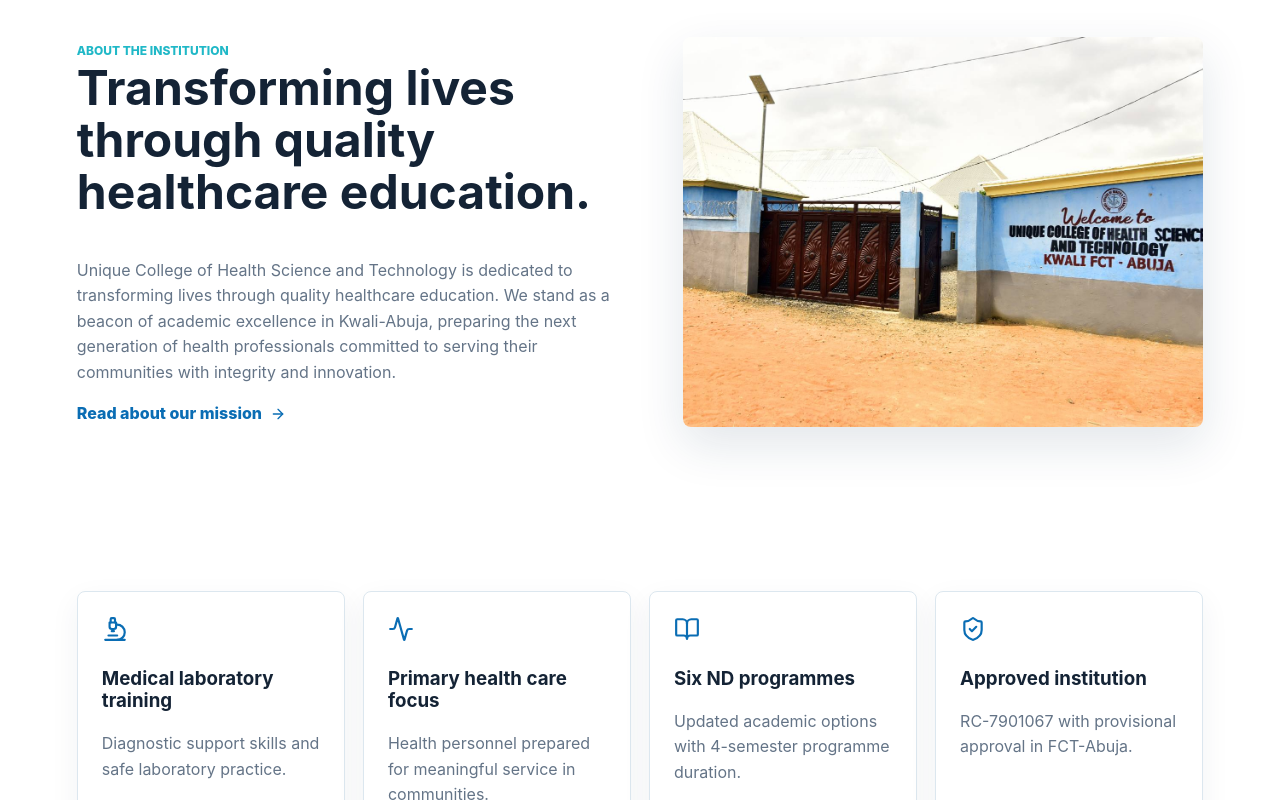
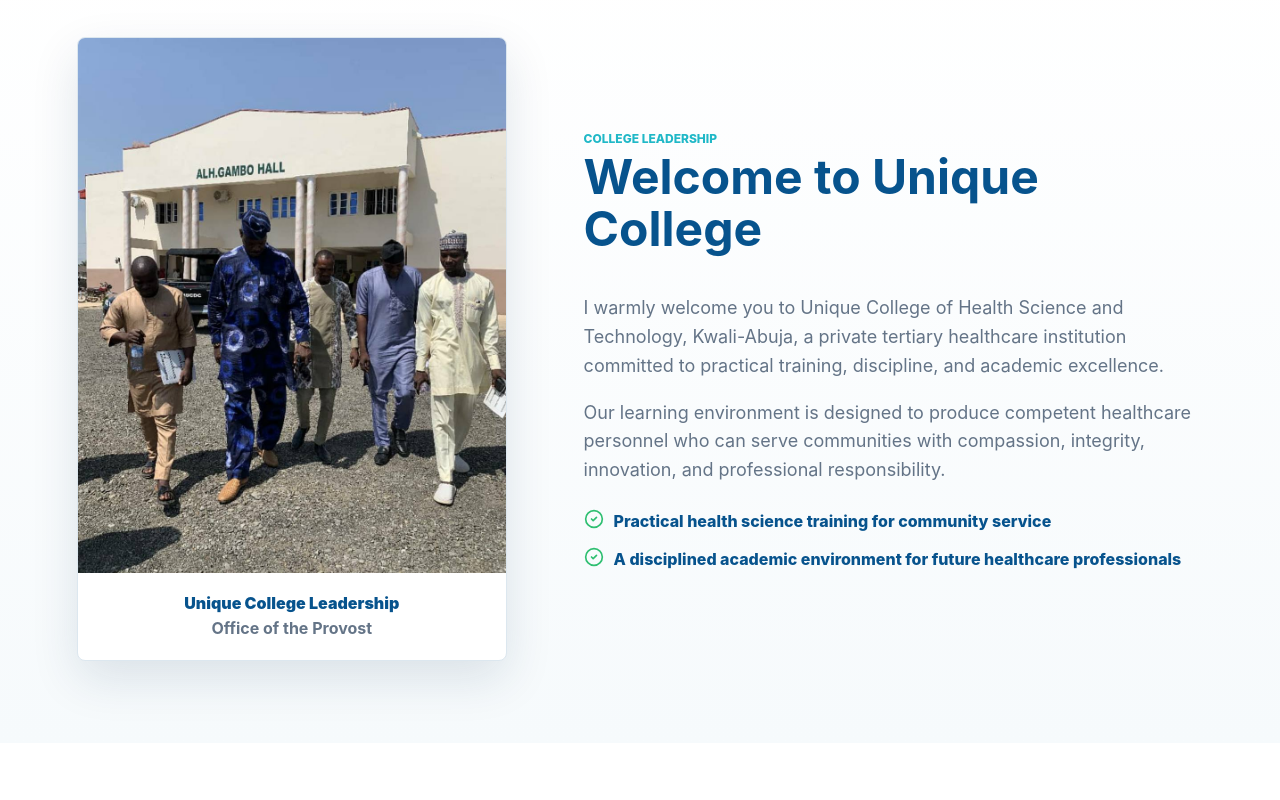
Before and after one commit to Yusufdavid411/Unique-College, a React (Vite) app in the folder frontend/: page / in a window 1280 px wide. Shown: the part 900-1700 px from the top of the page. Built offline with nearby package versions, Linux system fonts and the light colour scheme; no server answers.

Commit message:
Improve homepage content and form reliability

```diff
--- a/frontend/src/data/siteData.js
+++ b/frontend/src/data/siteData.js
@@ -28,6 +28,22 @@
     "To be a leading institution in Nigeria, producing expert, inventive, and responsible professionals.",
   profile:
     "Unique College of Health Science and Technology is dedicated to transforming lives through quality healthcare education. We stand as a beacon of academic excellence in Kwali-Abuja, preparing the next generation of health professionals committed to serving their communities with integrity and innovation."
+};
+
+export const leadershipWelcome = {
+  title: "Welcome to Unique College",
+  label: "College Leadership",
+  name: "Unique College Leadership",
+  role: "Office of the Provost",
+  image: "/school-assets/official-visit-hall.jpg",
+  paragraphs: [
+    "I warmly welcome you to Unique College of Health Science and Technology, Kwali-Abuja, a private tertiary healthcare institution committed to practical training, discipline, and academic excellence.",
+    "Our learning environment is designed to produce competent healthcare personnel who can serve communities with compassion, integrity, innovation, and professional responsibility."
+  ],
+  points: [
+    "Practical health science training for community service",
+    "A disciplined academic environment for future healthcare professionals"
+  ]
 };
 
 export const anthem = {
--- a/frontend/src/pages/public/Application.jsx
+++ b/frontend/src/pages/public/Application.jsx
@@ -18,6 +18,18 @@
   const [form, setForm] = useState(initial);
   const [passport, setPassport] = useState(null);
   const [status, setStatus] = useState({ type: "", message: "" });
+
+  function formatServerError(error) {
+    const response = error.response?.data;
+    if (!response) return "Application could not be submitted. Please check your connection and try again.";
+    if (response.errors && typeof response.errors === "object") {
+      const details = Object.entries(response.errors)
+        .flatMap(([field, messages]) => (Array.isArray(messages) ? messages.map((message) => `${field}: ${message}`) : []))
+        .join(" ");
+      return details ? `${response.message}. ${details}` : response.message;
+    }
+    return response.message || "Application could not be submitted. Please review the form and try again.";
+  }
 
   async function submit(event) {
     event.preventDefault();
@@ -42,10 +54,7 @@
           "Application submitted. Please keep an eye on your email and phone. If your application is accepted, the admissions team will contact you with the next steps."
       });
     } catch (error) {
-      setStatus({
-        type: "error",
-        message: error.response?.data?.message || "Application could not be submitted. Please review the form and try again."
-      });
+      setStatus({ type: "error", message: formatServerError(error) });
     }
   }
 
--- a/frontend/src/pages/public/Home.jsx
+++ b/frontend/src/pages/public/Home.jsx
@@ -1,9 +1,23 @@
+import { useEffect, useState } from "react";
 import { Link } from "react-router-dom";
-import { Activity, ArrowRight, BookOpen, Microscope, ShieldCheck } from "lucide-react";
+import { Activity, ArrowRight, BookOpen, CheckCircle2, Microscope, ShieldCheck } from "lucide-react";
+import { api, assetUrl } from "../../api/client.js";
 import Seo from "../../components/Seo.jsx";
-import { assetPaths, imagery, programs, sampleNews, schoolInfo, stats } from "../../data/siteData.js";
+import { assetPaths, imagery, leadershipWelcome, programs, schoolInfo, stats } from "../../data/siteData.js";
 
 export default function Home() {
+  const [news, setNews] = useState([]);
+  const [newsLoading, setNewsLoading] = useState(true);
+  const [hiddenNewsImages, setHiddenNewsImages] = useState([]);
+
+  useEffect(() => {
+    api
+      .get("/news/public")
+      .then((res) => setNews(res.data.data.slice(0, 2)))
+      .catch(() => setNews([]))
+      .finally(() => setNewsLoading(false));
+  }, []);
+
   return (
     <>
       <Seo title="Home" description="Unique College of Health Science and Technology official website and admission portal." />
@@ -15,6 +29,26 @@
           <div className="hero-actions">
             <Link className="button primary" to="/apply">Start Application <ArrowRight size={18} /></Link>
             <Link className="button ghost" to="/courses">Explore Courses</Link>
+          </div>
+        </div>
+      </section>
+
+      <section className="section leadership-section">
+        <div className="leader-portrait">
+          <img src={leadershipWelcome.image} alt={leadershipWelcome.name} loading="lazy" />
+          <div>
+            <strong>{leadershipWelcome.name}</strong>
+            <span>{leadershipWelcome.role}</span>
+          </div>
+        </div>
+        <div className="leader-copy">
+          <span className="eyebrow">{leadershipWelcome.label}</span>
+          <h2>{leadershipWelcome.title}</h2>
+          {leadershipWelcome.paragraphs.map((paragraph) => <p key={paragraph}>{paragraph}</p>)}
+          <div className="leader-points">
+            {leadershipWelcome.points.map((point) => (
+              <span key={point}><CheckCircle2 size={20} />{point}</span>
+            ))}
           </div>
         </div>
       </section>
@@ -54,9 +88,12 @@
             <article className="program-card" key={program.title}>
               <h3>{program.title}</h3>
               <p>{program.summary}</p>
-              <span>{program.duration}</span>
+          <span>{program.duration}</span>
             </article>
           ))}
+        </div>
+        <div className="section-action">
+          <Link className="text-link" to="/courses">See all courses <ArrowRight size={16} /></Link>
         </div>
       </section>
 
@@ -74,13 +111,27 @@
           <span className="eyebrow">News</span>
           <h2>Latest institutional updates</h2>
         </div>
+        {!newsLoading && !news.length && (
+          <div className="empty-state">No published news yet. Updates added from the admin dashboard will appear here.</div>
+        )}
         <div className="cards-grid">
-          {sampleNews.map((item) => (
-            <article className="news-card" key={item.title}>
+          {news.map((item) => (
+            <article className="news-card news-card-media" key={item.id}>
+              {item.imagePath && !hiddenNewsImages.includes(item.id) && (
+                <img
+                  src={assetUrl(item.imagePath)}
+                  alt={item.title}
+                  loading="lazy"
+                  onError={() => setHiddenNewsImages((current) => [...current, item.id])}
+                />
+              )}
               <h3>{item.title}</h3>
               <p>{item.excerpt}</p>
             </article>
           ))}
+        </div>
+        <div className="section-action">
+          <Link className="text-link" to="/news">See more news <ArrowRight size={16} /></Link>
         </div>
       </section>
 
--- a/frontend/src/styles/global.css
+++ b/frontend/src/styles/global.css
@@ -11,6 +11,7 @@
   --surface: #ffffff;
   --soft: #f6fafc;
   --shadow: 0 18px 48px rgba(14, 53, 84, 0.12);
+  --shadow-strong: 0 24px 70px rgba(14, 53, 84, 0.18);
 }
 
 * {
@@ -28,6 +29,10 @@
 a {
   color: inherit;
   text-decoration: none;
+}
+
+html {
+  scroll-behavior: smooth;
 }
 
 img {
@@ -108,6 +113,22 @@
   color: var(--blue-700);
 }
 
+.main-nav a,
+.brand,
+.text-link,
+.nav-cta,
+.button,
+.icon-button {
+  transition: transform .22s ease, color .22s ease, background .22s ease, border-color .22s ease, box-shadow .22s ease;
+}
+
+.main-nav a:hover,
+.brand:hover,
+.text-link:hover {
+  color: var(--blue-700);
+  transform: translateY(-1px);
+}
+
 .nav-cta,
 .button {
   display: inline-flex;
@@ -128,10 +149,23 @@
   background: var(--blue-700);
 }
 
+.nav-cta:hover,
+.button.primary:hover {
+  background: var(--blue-800);
+  box-shadow: 0 14px 34px rgba(10, 109, 180, .28);
+  transform: translateY(-2px);
+}
+
 .button.ghost {
   color: white;
   background: rgba(255, 255, 255, 0.16);
   border: 1px solid rgba(255, 255, 255, 0.46);
+}
+
+.button.ghost:hover {
+  background: white;
+  color: var(--blue-800);
+  transform: translateY(-2px);
 }
 
 .icon-button {
@@ -156,6 +190,7 @@
 
 .hero-content {
   max-width: 760px;
+  animation: fadeUp .75s ease both;
 }
 
 .eyebrow {
@@ -176,14 +211,16 @@
   letter-spacing: 0;
 }
 
-.hero p {
-  color: rgb(221, 226, 228)
-}
-
 .hero p,
 .page-hero p {
   max-width: 680px;
   font-size: 19px;
+}
+
+.hero p {
+  color: #ffffff;
+  font-weight: 700;
+  text-shadow: 0 3px 18px rgba(0, 0, 0, .72);
 }
 
 .hero-actions {
@@ -215,6 +252,13 @@
   object-fit: cover;
   border-radius: 8px;
   box-shadow: var(--shadow);
+  transition: transform .35s ease, box-shadow .35s ease;
+}
+
+.split-section img:hover,
+.leader-portrait:hover {
+  transform: translateY(-4px);
+  box-shadow: var(--shadow-strong);
 }
 
 h1,
@@ -270,6 +314,91 @@
   border: 1px solid var(--line);
   border-radius: 8px;
   box-shadow: 0 10px 30px rgba(19, 49, 78, 0.06);
+  transition: transform .25s ease, box-shadow .25s ease, border-color .25s ease;
+}
+
+.feature-card:hover,
+.program-card:hover,
+.news-card:hover,
+.info-card:hover,
+.stat-card:hover {
+  transform: translateY(-5px);
+  border-color: rgba(10, 109, 180, .32);
+  box-shadow: var(--shadow);
+}
+
+.leadership-section {
+  display: grid;
+  grid-template-columns: minmax(280px, 430px) minmax(0, 1fr);
+  gap: clamp(30px, 6vw, 84px);
+  align-items: center;
+  background: linear-gradient(180deg, #ffffff 0%, var(--soft) 100%);
+}
+
+.about-leadership {
+  background: white;
+}
+
+.leader-portrait {
+  overflow: hidden;
+  background: white;
+  border: 1px solid var(--line);
+  border-radius: 8px;
+  box-shadow: var(--shadow);
+  transition: transform .35s ease, box-shadow .35s ease;
+}
+
+.leader-portrait img {
+  width: 100%;
+  aspect-ratio: 4 / 5;
+  object-fit: cover;
+}
+
+.leader-portrait div {
+  padding: 18px;
+  text-align: center;
+}
+
+.leader-portrait strong,
+.leader-portrait span {
+  display: block;
+}
+
+.leader-portrait strong {
+  color: var(--blue-800);
+  font-weight: 900;
+}
+
+.leader-portrait span {
+  color: var(--muted);
+  font-weight: 750;
+}
+
+.leader-copy h2 {
+  color: var(--blue-800);
+}
+
+.leader-copy p {
+  font-size: 18px;
+}
+
+.leader-points {
+  display: grid;
+  gap: 12px;
+  margin-top: 24px;
+}
+
+.leader-points span {
+  display: flex;
+  gap: 10px;
+  align-items: flex-start;
+  color: var(--blue-800);
+  font-weight: 850;
+}
+
+.leader-points svg {
+  flex: 0 0 auto;
+  color: var(--green-500);
 }
 
 .anthem-section {
@@ -331,6 +460,10 @@
 .section-heading {
   max-width: 760px;
   margin-bottom: 28px;
+}
+
+.section-action {
+  margin-top: 24px;
 }
 
 .stats-band,
@@ -563,6 +696,12 @@
   width: 100%;
   aspect-ratio: 4 / 3;
   object-fit: cover;
+  transition: transform .4s ease;
+}
+
+.gallery-card:hover img,
+.news-card-media:hover img {
+  transform: scale(1.04);
 }
 
 .gallery-card div {
@@ -586,6 +725,7 @@
   width: 100%;
   aspect-ratio: 16 / 10;
   object-fit: cover;
+  transition: transform .4s ease;
 }
 
 .news-card-media h2,
@@ -833,6 +973,7 @@
   }
 
   .split-section,
+  .leadership-section,
   .contact-grid,
   .admin-two-col {
     grid-template-columns: 1fr;
@@ -840,6 +981,26 @@
 
   .course-row {
     grid-template-columns: 1fr;
+  }
+}
+
+@keyframes fadeUp {
+  from {
+    opacity: 0;
+    transform: translateY(18px);
+  }
+
+  to {
+    opacity: 1;
+    transform: translateY(0);
+  }
+}
+
+@media (prefers-reduced-motion: no-preference) {
+  .section,
+  .stats-band,
+  .cta-band {
+    animation: fadeUp .65s ease both;
   }
 }
 
```
Also changed, not shown: frontend/src/pages/public/About.jsx (+16 -2 lines), frontend/src/pages/public/Contact.jsx (+18 -6 lines), 2 other files (tests, documents, lock files or other folders).
